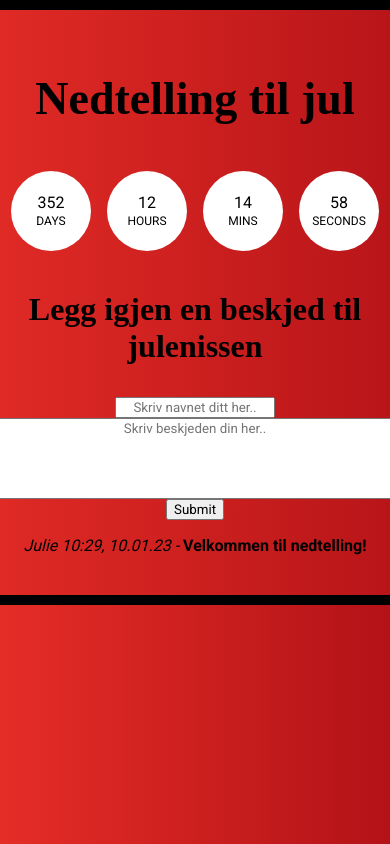
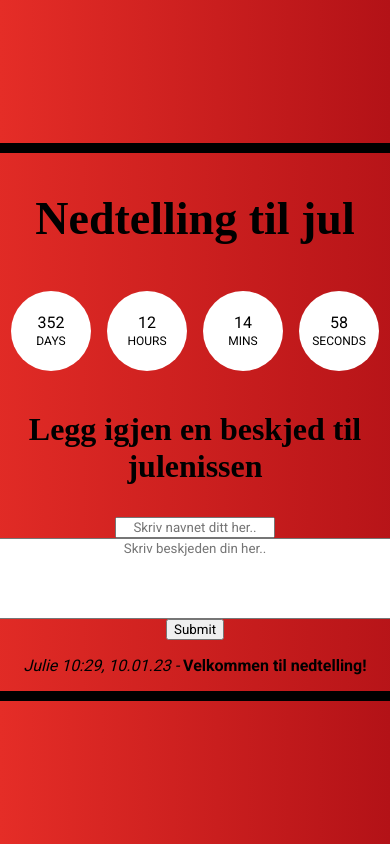
Before and after one commit to JulieKodehode/ChristmasCountdown, a React (Create React App) app: page / in a window 390 px wide. Shown: the top 844 px of the page. Built offline with nearby package versions, Linux system fonts and the light colour scheme.

Commit message:
It's beginning to look a lot like... CHRISTMAS

```diff
--- a/src/App.css
+++ b/src/App.css
@@ -1,21 +1,19 @@
 /* General */
 .mainPage {
-	/* width: 600px; */
-	/* height: 600px; */
-	padding: 1.5em;
+	width: 100%; /*Questionable*/
+	height: 100%; /*Questionable*/
+
+	background: linear-gradient(to left, #b31217, #e52d27);
+	overflow: hidden;
+
 	display: flex;
 	flex-direction: column;
 	justify-content: center;
 	align-items: center;
+
+	padding-inline: 1em; /*Left and right*/
 	border: 10px black solid;
 	border-radius: 1.5em;
-}
-
-/* Just temporary */
-.messageBox {
-	height: 80px;
-	width: 400px;
-	background-color: green;
 }
 
 /* Typography */
--- a/src/styles/basic.css
+++ b/src/styles/basic.css
@@ -10,11 +10,22 @@
 
 html,
 body {
-	background: linear-gradient(to left, #b31217, #e52d27);
+	background-image: url("../assets/svgChristmasBackground.png"); /*NEEDS AN EDIT IN FIGMA*/
+	background-size: cover;
 	margin: 0;
 
 	/* Questionable */
+	height: 100vh;
+	width: 100%; /*Even more questionable lmao*/
 	display: flex;
 	justify-content: center;
 	align-items: center;
 }
+
+/* Mobile gets linear background. */
+@media screen and (max-width: 425px) {
+	html,
+	body {
+		background: linear-gradient(to left, #b31217, #e52d27);
+	}
+}
```
Also changed, not shown: src/assets/svgChristmasBackground.png (added).
